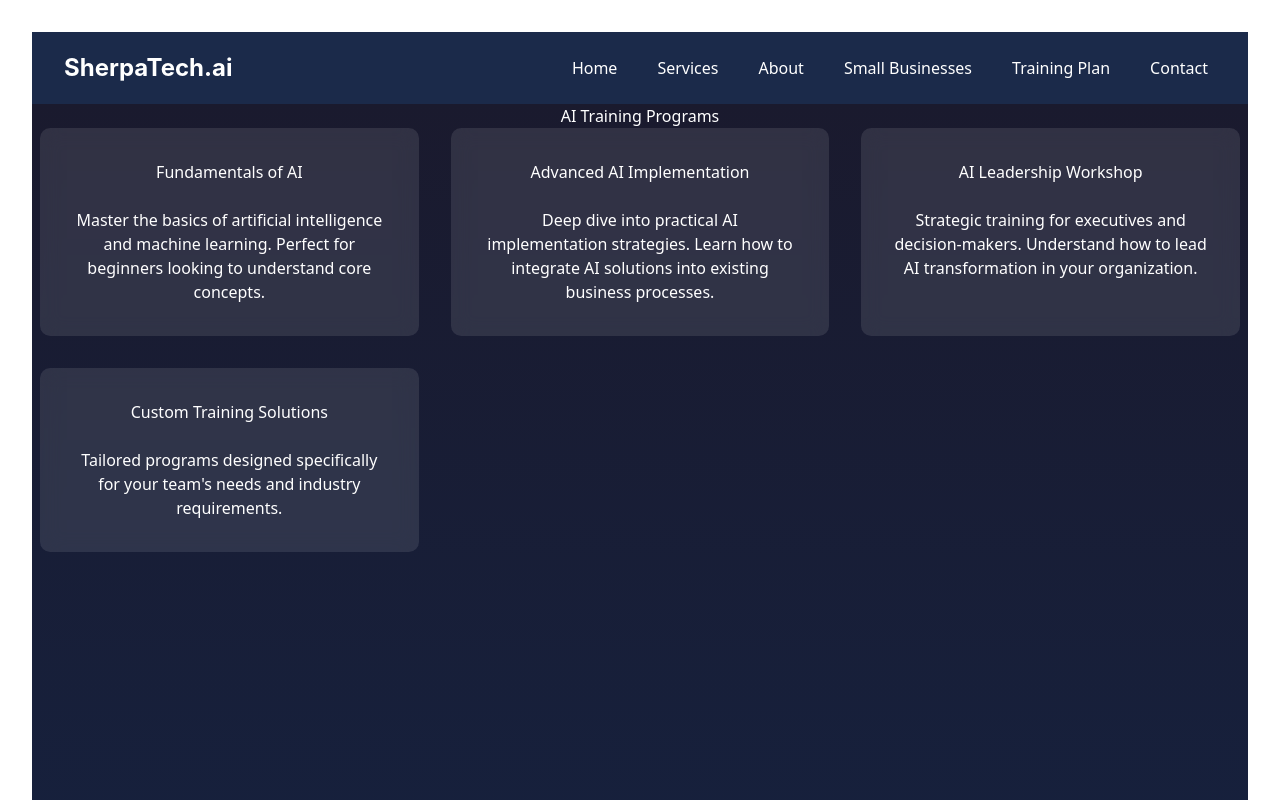
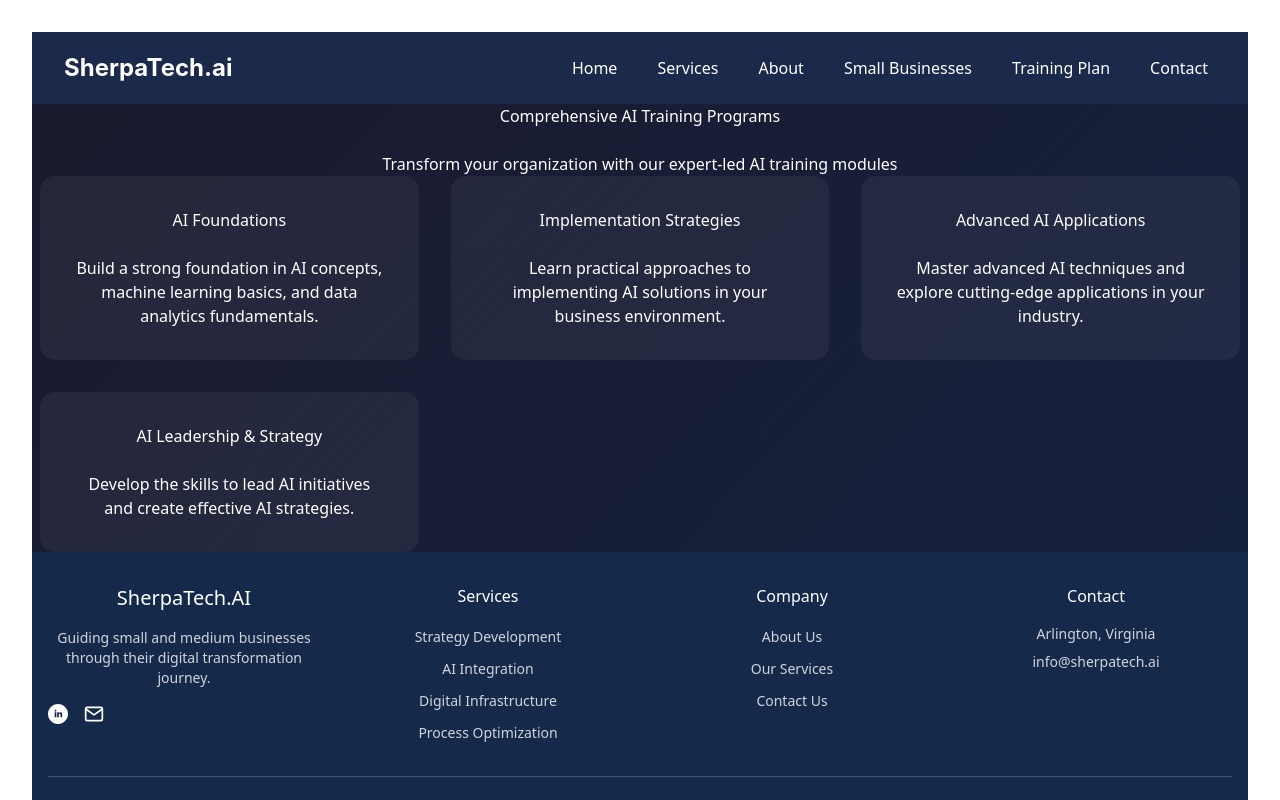
Before and after one commit to MarkMeyerson/sherpaTech.ai, a React (Vite) app: page /training in a window 1280 px wide. Shown: the top 800 px of the page. Built offline with nearby package versions, Linux system fonts and the light colour scheme; the HTML template or start-up script is replaced by a standard one.

Commit message:
TP update

```diff
--- a/src/components/TrainingPlan.jsx
+++ b/src/components/TrainingPlan.jsx
@@ -1,63 +1,86 @@
 import React from 'react';
 import styled from 'styled-components';
 
-const Container = styled.div`
-  min-height: 100vh;
-  background: linear-gradient(to bottom, #1a1a2e, #16213e);
+const TrainingSection = styled.section`
+  padding: ${({ theme }) => theme.spacing.xxl};
+  background: linear-gradient(135deg, #1a1a2e 0%, #16213e 100%);
   color: ${({ theme }) => theme.colors.alpineWhite};
-  padding: ${({ theme }) => theme.spacing.xl};
 `;
 
-const Grid = styled.div`
-  display: grid;
-  grid-template-columns: repeat(auto-fit, minmax(300px, 1fr));
-  gap: ${({ theme }) => theme.spacing.lg};
+const TrainingContainer = styled.div`
   max-width: 1200px;
   margin: 0 auto;
 `;
 
-const Card = styled.div`
-  background: rgba(255, 255, 255, 0.1);
-  border-radius: 10px;
-  padding: ${({ theme }) => theme.spacing.lg};
-  backdrop-filter: blur(10px);
-`;
-
-const Title = styled.h1`
-  font-size: ${({ theme }) => theme.typography.fontSize.h1};
+const TrainingHeader = styled.div`
   text-align: center;
   margin-bottom: ${({ theme }) => theme.spacing.xl};
 `;
 
-const PlanTitle = styled.h2`
-  font-size: ${({ theme }) => theme.typography.fontSize.h3};
+const Title = styled.h2`
+  font-size: ${({ theme }) => theme.typography.fontSize.h1};
+  margin-bottom: ${({ theme }) => theme.spacing.md};
+  color: ${({ theme }) => theme.colors.skyBlue};
+`;
+
+const Description = styled.p`
+  font-size: ${({ theme }) => theme.typography.fontSize.lg};
+  margin-bottom: ${({ theme }) => theme.spacing.xl};
+`;
+
+const TrainingGrid = styled.div`
+  display: grid;
+  grid-template-columns: repeat(auto-fit, minmax(280px, 1fr));
+  gap: ${({ theme }) => theme.spacing.lg};
+`;
+
+const TrainingCard = styled.div`
+  background: rgba(255, 255, 255, 0.05);
+  border-radius: 15px;
+  padding: ${({ theme }) => theme.spacing.lg};
+  transition: transform 0.3s ease;
+
+  &:hover {
+    transform: translateY(-5px);
+  }
+`;
+
+const ModuleTitle = styled.h3`
+  font-size: ${({ theme }) => theme.typography.fontSize.xl};
   color: ${({ theme }) => theme.colors.skyBlue};
   margin-bottom: ${({ theme }) => theme.spacing.md};
 `;
 
 const TrainingPlan = () => {
   return (
-    <Container>
-      <Title>AI Training Programs</Title>
-      <Grid>
-        <Card>
-          <PlanTitle>Fundamentals of AI</PlanTitle>
-          <p>Master the basics of artificial intelligence and machine learning. Perfect for beginners looking to understand core concepts.</p>
-        </Card>
-        <Card>
-          <PlanTitle>Advanced AI Implementation</PlanTitle>
-          <p>Deep dive into practical AI implementation strategies. Learn how to integrate AI solutions into existing business processes.</p>
-        </Card>
-        <Card>
-          <PlanTitle>AI Leadership Workshop</PlanTitle>
-          <p>Strategic training for executives and decision-makers. Understand how to lead AI transformation in your organization.</p>
-        </Card>
-        <Card>
-          <PlanTitle>Custom Training Solutions</PlanTitle>
-          <p>Tailored programs designed specifically for your team's needs and industry requirements.</p>
-        </Card>
-      </Grid>
-    </Container>
+    <TrainingSection>
+      <TrainingContainer>
+        <TrainingHeader>
+          <Title>Comprehensive AI Training Programs</Title>
+          <Description>
+            Transform your organization with our expert-led AI training modules
+          </Description>
+        </TrainingHeader>
+        <TrainingGrid>
+          <TrainingCard>
+            <ModuleTitle>AI Foundations</ModuleTitle>
+            <p>Build a strong foundation in AI concepts, machine learning basics, and data analytics fundamentals.</p>
+          </TrainingCard>
+          <TrainingCard>
+            <ModuleTitle>Implementation Strategies</ModuleTitle>
+            <p>Learn practical approaches to implementing AI solutions in your business environment.</p>
+          </TrainingCard>
+          <TrainingCard>
+            <ModuleTitle>Advanced AI Applications</ModuleTitle>
+            <p>Master advanced AI techniques and explore cutting-edge applications in your industry.</p>
+          </TrainingCard>
+          <TrainingCard>
+            <ModuleTitle>AI Leadership & Strategy</ModuleTitle>
+            <p>Develop the skills to lead AI initiatives and create effective AI strategies.</p>
+          </TrainingCard>
+        </TrainingGrid>
+      </TrainingContainer>
+    </TrainingSection>
   );
 };
 
```
